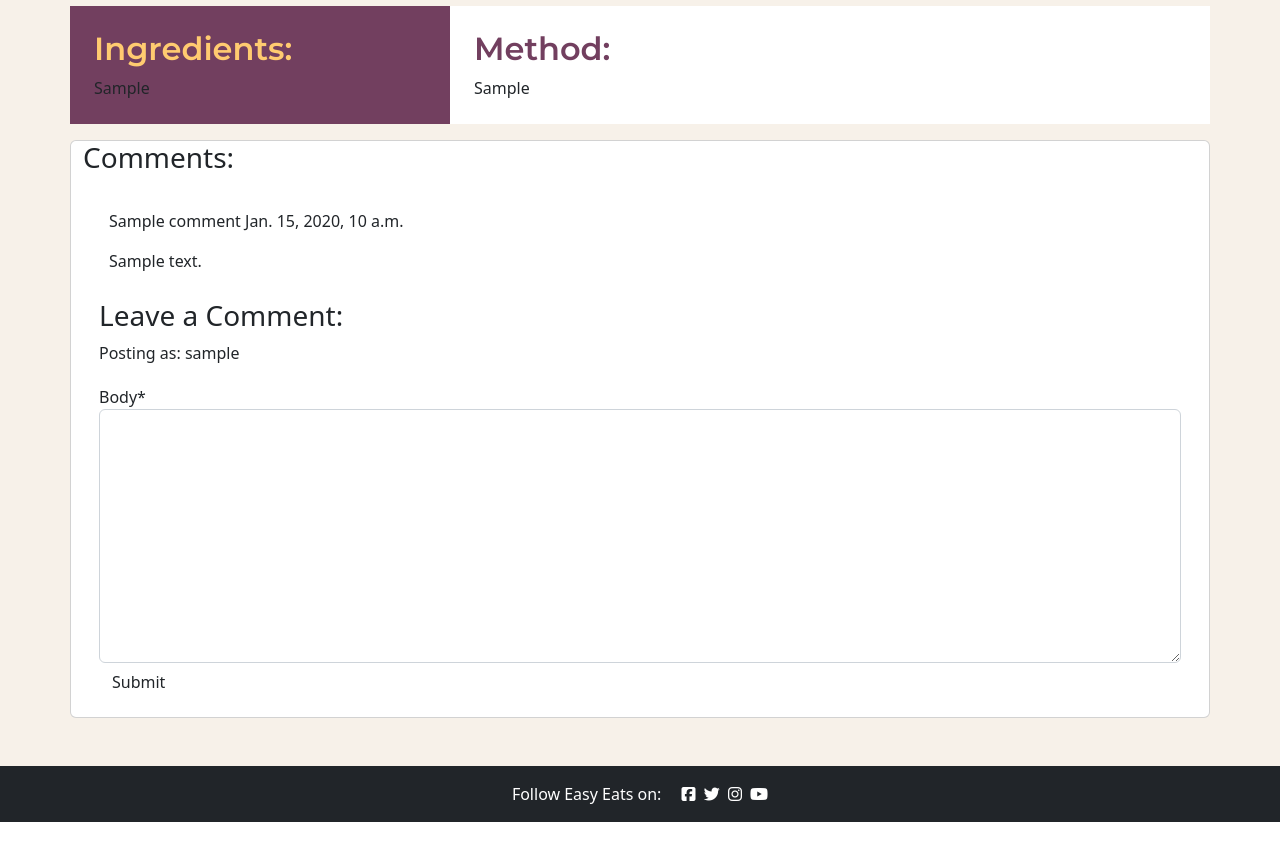
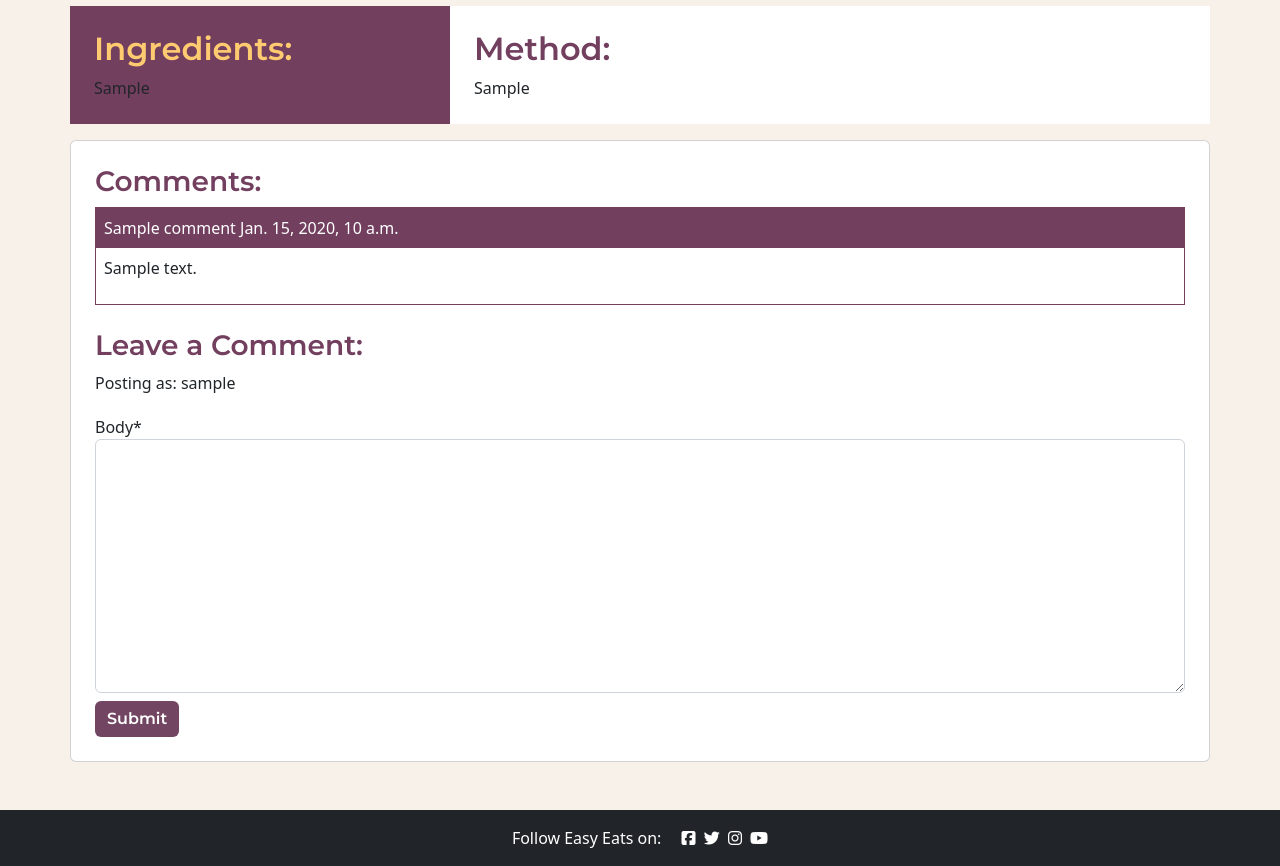
Before and after one commit to DanielleDaly/portfolio-project-4, a Django app: the page made by templates/full-recipe.html in a window 1280 px wide. Shown: the part 301-1167 px from the top of the page. Before the commit the page ends 1123 px from the top, so only its background shows below. Run offline with Django 3.2, Linux system fonts and the light colour scheme; the first user in the database is signed in; tables that the repository leaves empty hold one stand-in row (Sample ...); some libraries are stand-ins or nearby versions.

Commit message:
Style comment and comment form

```diff
--- a/static/css/style.css
+++ b/static/css/style.css
@@ -263,12 +263,31 @@ body {
 }
 
 
+/* Comments */
+
+.recipe-comments h3 {
+    font-family: 'Montserrat', sans-serif;
+    font-weight: 600;
+    color: rgb(114,63,95);
+}
+
+.comment {
+    border: solid 1px rgb(114,63,95);
+}
+
+.comment-details {
+    background-color: rgb(114,63,95);
+    color: #ffffff;
+}
+
+
 .btn-link {
     font-weight: 600;
     color: #fff;
     background-color: rgb(114, 69, 98);
     font-family: 'Montserrat', sans-serif;
     text-decoration: none;
+    border: none;
 }
 
 .btn-link:hover {
@@ -277,7 +296,6 @@ body {
     color: rgb(114, 69, 98);
     font-family: 'Montserrat', sans-serif;
     text-decoration: none;
-
 }
 
 .link {
--- a/templates/full-recipe.html
+++ b/templates/full-recipe.html
@@ -73,22 +73,22 @@
         </div>
     </div>
 </div>
-<div class="container">
+<div class="container recipe-comments">
     <div class="row">
-        <div class="col card mb-4">
-            <h3>Comments:</h3>
-            <div class="card-body">
+        <div class="col-12 card mb-4 p-4">
+            <h3 class="recipe-comments-title">Comments:</h3>
+            <div class="recipe-comments-list">
                 {% for comment in comments %}
-                <div class="comments" style="padding: 10px;">
-                    <p class="font-weight-bold">
+                <div class="comment mb-4">
+                    <div class="comment-details p-2">
                         {{ comment.name }}
-                        <span class="font-weight-normal">
+                        <span class="comment-details-date">
                             {{ comment.created_on }}
                         </span>
-                    </p>
-                    <p>
+                    </div>
+                    <div class="comment-contents p-2">
                         {{ comment.body | linebreaks }}
-                    </p>
+                    </div>
                 </div>
                 {% endfor %}
                 {% if commented %}
@@ -103,7 +103,7 @@
                 <form method="post" style="margin-top: 1.3em;">
                     {{ comment_form | crispy }}
                     {% csrf_token %}
-                    <button type="submit" class="btn btn-signup btn-lge">Submit</button>
+                    <button type="submit" class="btn btn-link btn-lge mt-2">Submit</button>
                 </form>
                 {% endif %}
                 {% endif %}
```
